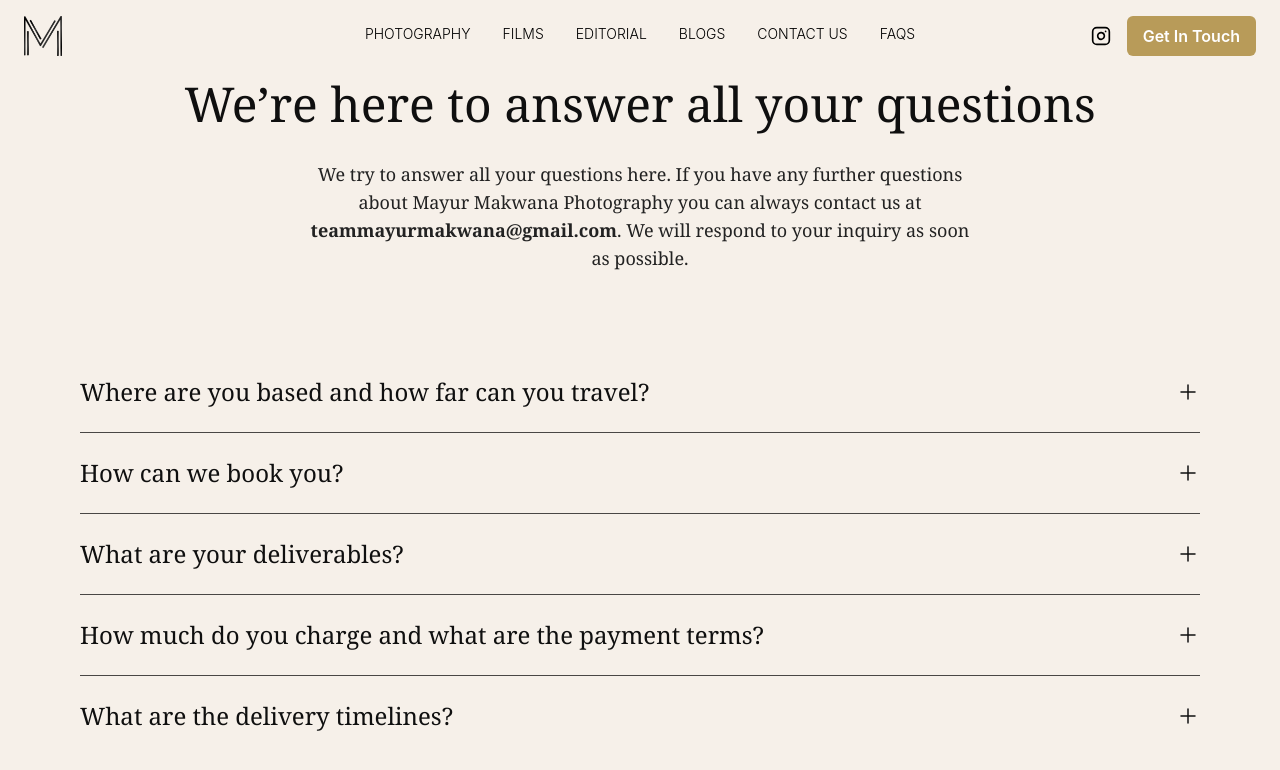
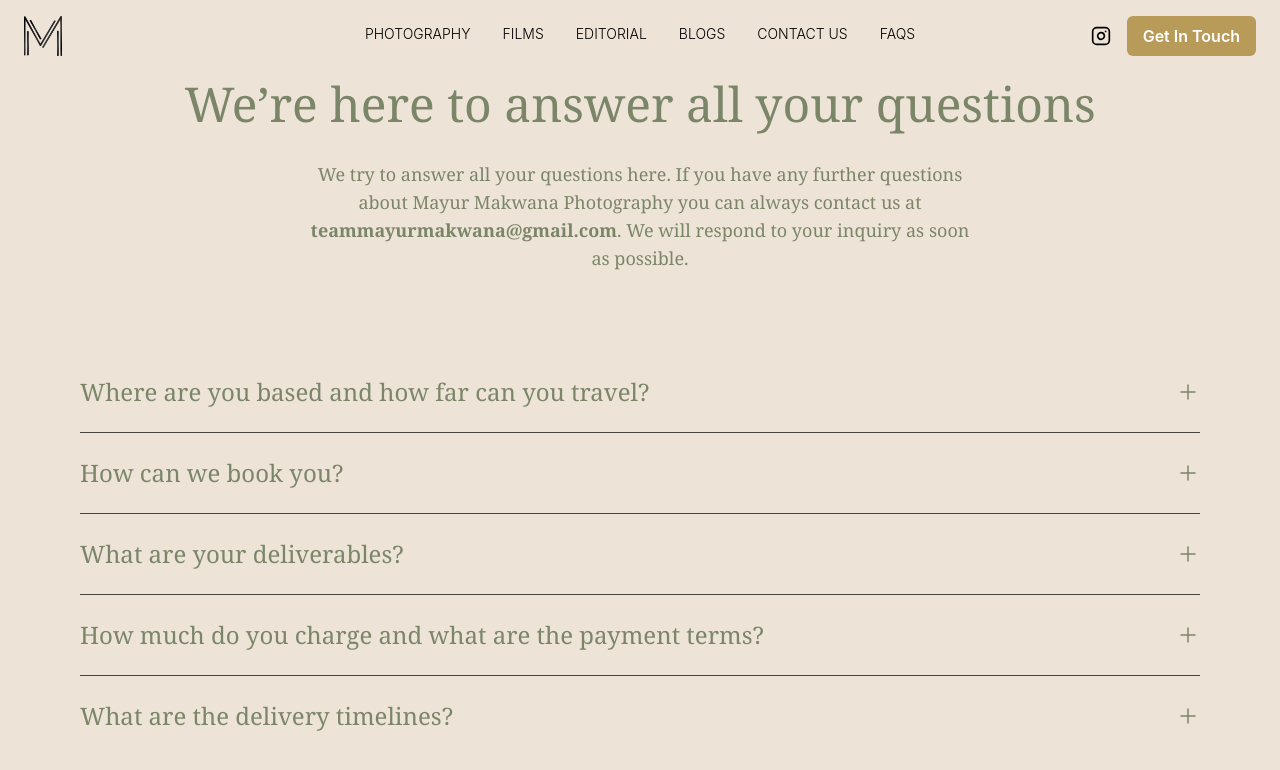
Before and after one commit to shlok2908/Mayur_photography, a React (Vite) app: page /faq in a window 1280 px wide. Shown: the top 770 px of the page. Built offline with nearby package versions, Linux system fonts and the light colour scheme.

Commit message:
text and color

```diff
--- a/src/components/Footer.jsx
+++ b/src/components/Footer.jsx
@@ -1,6 +1,6 @@
 export default function Footer() {
   return (
-    <footer className="bg-[#f5f5dc] text-[#505a3c] font-serif">
+    <footer className="bg-[#ede3d7] text-[#7b8669] font-serif">
       <div className="flex flex-col items-center justify-center py-8 px-4 text-center">
 
         {/* Logo */}
--- a/src/components/Navbar.jsx
+++ b/src/components/Navbar.jsx
@@ -6,7 +6,7 @@ export default function Navbar() {
   const [isOpen, setIsOpen] = useState(false);
 
   return (
-    <nav className="fixed w-full z-50 top-0 left-0 px-6 py-4 bg-[#f6f0e9] text-black">
+    <nav className="fixed w-full z-50 top-0 left-0 px-6 py-4 bg-[#ede3d7]  text-black">
       <div className="relative flex items-center justify-between w-full">
         {/* Left: Logo */}
         <Link
@@ -87,7 +87,7 @@ export default function Navbar() {
         <Link
           to="/contact-us"
           onClick={() => setIsOpen(false)}
-          className="mt-2 bg-[#b89b59] text-white font-semibold px-6 py-2 rounded-md hover:opacity-90 transition"
+          className="mt-2 bg-[#b49c64] text-white  px-6 py-2 rounded-md hover:opacity-90 transition"
         >
           Get In Touch
         </Link>
--- a/src/pages/AlbumDetails.jsx
+++ b/src/pages/AlbumDetails.jsx
@@ -77,7 +77,7 @@ function AlbumDetails() {
   }
 
   return (
-    <div className="pt-[64px] font-bodoni min-h-screen bg-[#f8f5f0] text-[#111]">
+    <div className="pt-[64px] font-bodoni min-h-screen bg-[#ede3d7] text-[#111]">
 
       {/* Cover Section with Parallax */}
       {album.cover && (
--- a/src/pages/Blog.jsx
+++ b/src/pages/Blog.jsx
@@ -20,7 +20,7 @@ const blogPosts = [
 
 export default function BlogGrid() {
   return (
-    <section className="bg-[#f5f0e8] py-16">
+    <section className="bg-[#ede3d7]  py-16">
   <div className="grid grid-cols-1 md:grid-cols-2 gap-12 px-6 md:px-16">
     {/* Blog Card 1 */}
     <div>
--- a/src/pages/ContactUs.jsx
+++ b/src/pages/ContactUs.jsx
@@ -5,7 +5,7 @@ import TextareaAutosize from "react-textarea-autosize";
 
 export default function ContactUs() {
   return (
-    <div className="pt-[64px] bg-[#f6ede3] text-black min-h-screen">
+    <div className="pt-[64px] bg-[#ede3d7]  min-h-screen">
       {/* Hero Image */}
       <img
         src="/images/contact-hero.png" // replace with your actual image path
@@ -82,7 +82,7 @@ export default function ContactUs() {
             className="flex-1 bg-transparent border-b border-black focus:outline-none py-2 text-[#3b3b3b]/50"
             defaultValue=""
           >
-            <option value="" disabled>No. of Days*</option>
+            <option value="" disabled className="text-[#3b3b3b]/50">No. of Days*</option>
             <option>1</option>
             <option>2</option>
             <option>3</option>
--- a/src/pages/FilmAlbum.jsx
+++ b/src/pages/FilmAlbum.jsx
@@ -64,7 +64,7 @@ export default function FilmAlbum() {
   const suggestions = films.filter((f) => f.slug !== album);
 
   return (
-    <main className="min-h-screen bg-[#ede3d7] text-black pt-[64px] px-4">
+    <main className="min-h-screen bg-[#ede3d7] pt-[64px] px-4">
       <div className="max-w-5xl mx-auto">
         {/* Main Video */}
         <div className="w-full aspect-video overflow-hidden rounded-xl shadow-lg mb-8">
--- a/src/pages/Films.jsx
+++ b/src/pages/Films.jsx
@@ -33,7 +33,7 @@ const films = [
 
 export default function Films() {
   return (
-    <main className="min-h-screen bg-[#ede3d7] text-black pt-[64px] px-4">
+    <main className="min-h-screen bg-[#ede3d7]  pt-[64px] px-4">
       <div className="max-w-7xl mx-auto">
         {/* Section Heading */}
         <h2 className="text-center text-3xl md:text-5xl font-display mb-12">
--- a/src/pages/Home.jsx
+++ b/src/pages/Home.jsx
@@ -25,7 +25,7 @@ const dummyReels = [
 
 export default function Home() {
   return (
-    <main className="pb-0">
+    <main className="bg-[#ede3d7] min-h-screen pb-0">
       {/* Hero Video Section */}
       <section className="w-full flex justify-center items-center pt-[64px] pb-8">
         <video
@@ -88,17 +88,18 @@ export default function Home() {
       </div>
 
   {/* Button */}
-  <Link
+<Link
   to="/photography"
-  className="mt-8 inline-block px-8 py-3 bg-black text-white rounded-xl font-display text-lg tracking-wide hover:bg-gray-900 transition"
+  className="mt-8 inline-block px-8 py-3 bg-[#b49c64] text-white rounded-xl font-display text-lg tracking-wide hover:opacity-90 transition"
 >
   SEE MORE
 </Link>
+
 </section>
 
 
       {/* Instagram Reels Section */}
-      <section className="py-16 bg-[#ededed] text-center">
+      <section className="py-16 bg-[#ede3d7] text-center">
         <h2 className="text-3xl md:text-4xl font-display mb-2">
           INSTAGRAM <span className="italic font-serif">reels</span>
         </h2>
--- a/src/pages/Photography.jsx
+++ b/src/pages/Photography.jsx
@@ -20,7 +20,7 @@ const albums = Object.entries(coverImages)
 
 export default function Photography() {
   return (
-    <div className="font-bodoni min-h-screen bg-[#f8f5f0] text-[#111]">
+    <div className="font-bodoni min-h-screen bg-[#ede3d7]  text-[#111]">
      <div className="mt-16 px-4 pt-10 lg:pt-8 pb-4 max-w-6xl mx-auto">
 
         {/* Responsive Grid */}
--- a/src/pages/faq.jsx
+++ b/src/pages/faq.jsx
@@ -10,7 +10,7 @@ const faqs = [
   {
     question: "How can we book you?",
     answer:
-      "You can reach out via the contact form or directly email us at hello@ivoryfilms.in. We'll guide you through the process step by step."
+      "You can reach out via the contact form or directly email us at teammayurmakwana@gmail.com. We'll guide you through the process step by step."
   },
   {
     question: "What are your deliverables?",
@@ -37,7 +37,7 @@ export default function FAQ() {
   };
 
   return (
-    <div className="bg-[#f6f0e9] min-h-screen pt-[90px] py-12 sm:py-20 px-4 sm:px-8 lg:px-20 font-serif text-[#0f0f0f]">
+    <div className="bg-[#ede3d7]  min-h-screen pt-[90px] py-12 sm:py-20 px-4 sm:px-8 lg:px-20 font-serif ">
       <div className="max-w-6xl mx-auto">
         {/* Heading */}
         <h1 className="text-2xl sm:text-4xl md:text-5xl font-normal text-center mb-4 sm:mb-8 leading-snug">
@@ -45,7 +45,7 @@ export default function FAQ() {
         </h1>
 
         {/* Subtext */}
-        <p className="text-sm sm:text-base md:text-lg text-center mb-10 sm:mb-20 text-[#222] font-light max-w-2xl mx-auto">
+        <p className="text-sm sm:text-base md:text-lg text-center mb-10 sm:mb-20  font-light max-w-2xl mx-auto">
           We try to answer all your questions here. If you have any further
           questions about Mayur Makwana Photography you can always contact us at{" "}
           <span className="font-semibold">teammayurmakwana@gmail.com</span>. We
@@ -75,7 +75,7 @@ export default function FAQ() {
                     isOpen ? "max-h-60 opacity-100 mt-3 sm:mt-4" : "max-h-0 opacity-0"
                   }`}
                 >
-                  <p className="text-sm sm:text-base md:text-lg text-[#2e2e2e] leading-relaxed font-light">
+                  <p className="text-sm sm:text-base md:text-lg  leading-relaxed font-light">
                     {faq.answer}
                   </p>
                 </div>
--- a/src/styles/global.css
+++ b/src/styles/global.css
@@ -1,19 +1,27 @@
 @tailwind base;
 @tailwind components;
 @tailwind utilities;
+
 
 main, header, footer, section {
   margin: 0;
   padding: 0;
 }
 
-html,body {
-  height:100%;
-  background-color: #f8f8f8;
-  color: #222;
+html, body {
+  height: 100%;
+  background-color: #ede3d7; /* new background */
+  color: #7b8669  !important;          /* apply to all text globally */
   font-family: 'Inter', sans-serif;
   overflow-x: hidden;
 }
+
+/* Ensure all text-like elements inherit color */
+h1, h2, h3, h4, h5, h6,
+p, span, li, input, textarea, select, label {
+  color: inherit !important;
+}
+
 
 .masonry-column {
   background-clip: padding-box;
--- a/tailwind.config.js
+++ b/tailwind.config.js
@@ -7,7 +7,7 @@ export default {
         sans: ['"Inter"', 'sans-serif'],
       },
       colors: {
-        offwhite: '#f8f8f8',
+        beige: '#ede3d7',
         dark: '#222',
       },
     },
```
